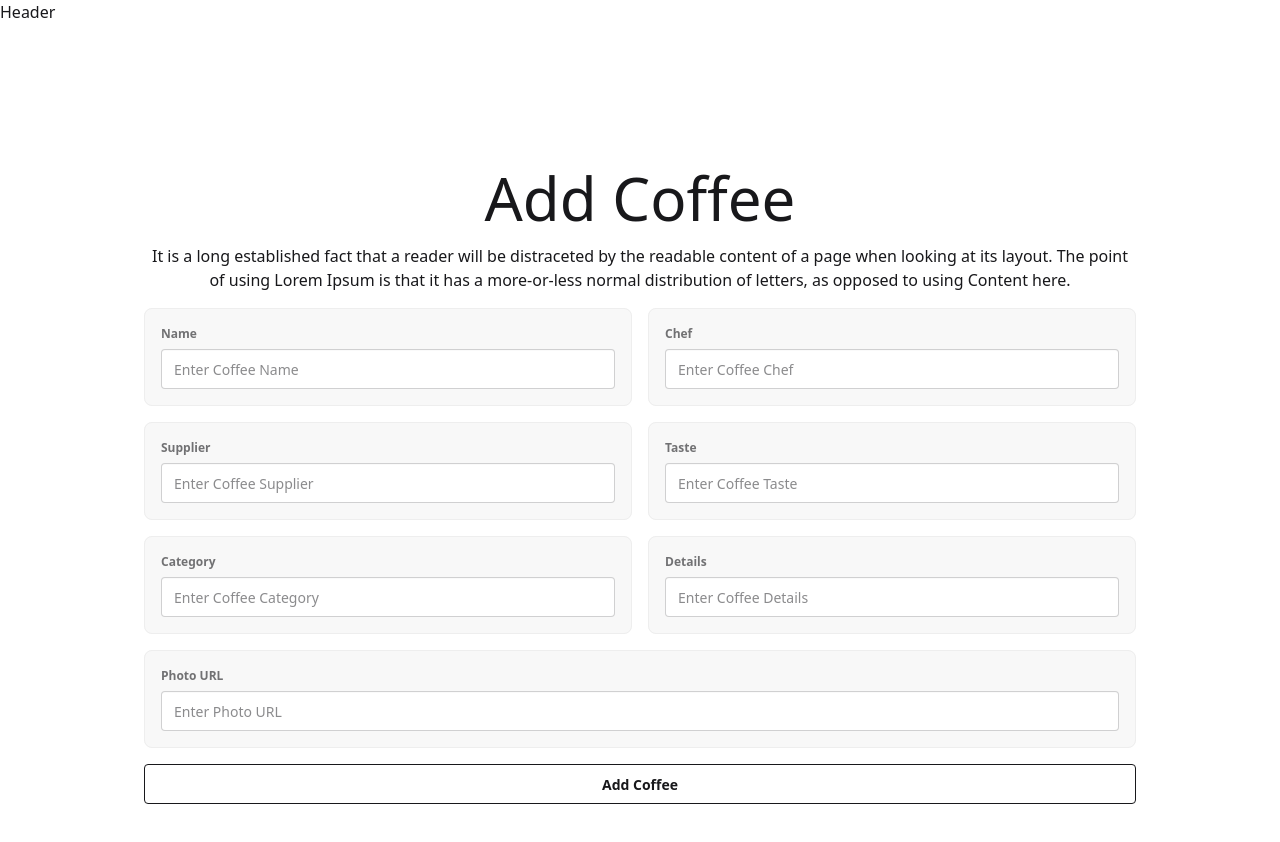
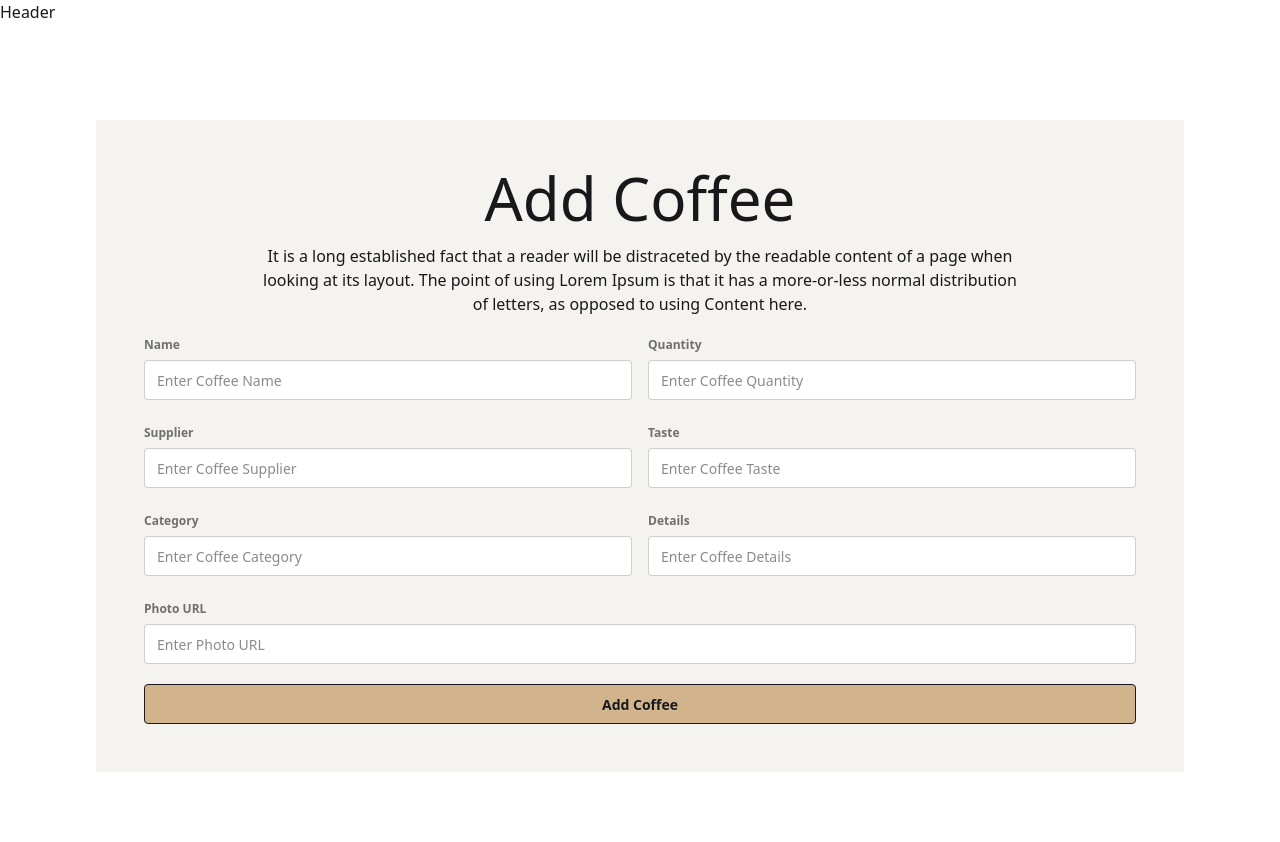
Before and after one commit to a1shuvo/coffee-store-app, a React (Vite) app in the folder coffee-store-client/: page /addCoffee in a window 1280 px wide. Shown: the top 842 px of the page. Built offline with nearby package versions, Linux system fonts and the light colour scheme.

Commit message:
Send Coffee data to the server and store in the mongodb database

```diff
--- a/coffee-store-client/src/components/AddCoffee.jsx
+++ b/coffee-store-client/src/components/AddCoffee.jsx
@@ -1,13 +1,26 @@
 const AddCoffee = () => {
   const handleAddCoffee = (e) => {
     e.preventDefault();
-    // const form = e.target;
+    const form = e.target;
+    const formData = new FormData(form);
+    const newCoffee = Object.fromEntries(formData.entries());
+
+    // Send coffee data to the db
+    fetch("http://localhost:3000/coffees", {
+      method: "POST",
+      headers: {
+        "content-type": "application/json",
+      },
+      body: JSON.stringify(newCoffee),
+    })
+      .then((res) => res.json())
+      .then((data) => console.log("After adding to db", data));
   };
   return (
     <div className="p-24">
-      <div className="p-12 text-center space-y-4">
+      <div className="p-12 text-center space-y-4 bg-[#F4F3F0]">
         <h1 className="text-6xl">Add Coffee</h1>
-        <p>
+        <p className="w-3xl mx-auto">
           It is a long established fact that a reader will be distraceted by the
           readable content of a page when looking at its layout. The point of
           using Lorem Ipsum is that it has a more-or-less normal distribution of
@@ -15,71 +28,75 @@ const AddCoffee = () => {
         </p>
         <form onSubmit={handleAddCoffee}>
           <div className="grid grid-cols-1 md:grid-cols-2 gap-4">
-            <fieldset className="fieldset bg-base-200 border-base-300 rounded-box border p-4">
+            <fieldset className="fieldset">
               <label className="label font-bold">Name</label>
               <input
                 type="text"
                 name="name"
-                className="input w-full"
+                className="input w-full focus:outline-none"
                 placeholder="Enter Coffee Name"
               />
             </fieldset>
-            <fieldset className="fieldset bg-base-200 border-base-300 rounded-box border p-4">
-              <label className="label font-bold">Chef</label>
+            <fieldset className="fieldset">
+              <label className="label font-bold">Quantity</label>
               <input
                 type="text"
-                name="chef"
-                className="input w-full"
-                placeholder="Enter Coffee Chef"
+                name="quantity"
+                className="input w-full focus:outline-none"
+                placeholder="Enter Coffee Quantity"
               />
             </fieldset>
-            <fieldset className="fieldset bg-base-200 border-base-300 rounded-box border p-4">
+            <fieldset className="fieldset">
               <label className="label font-bold">Supplier</label>
               <input
                 type="text"
                 name="supplier"
-                className="input w-full"
+                className="input w-full focus:outline-none"
                 placeholder="Enter Coffee Supplier"
               />
             </fieldset>
-            <fieldset className="fieldset bg-base-200 border-base-300 rounded-box border p-4">
+            <fieldset className="fieldset">
               <label className="label font-bold">Taste</label>
               <input
                 type="text"
                 name="taste"
-                className="input w-full"
+                className="input w-full focus:outline-none"
                 placeholder="Enter Coffee Taste"
               />
             </fieldset>
-            <fieldset className="fieldset bg-base-200 border-base-300 rounded-box border p-4">
+            <fieldset className="fieldset">
               <label className="label font-bold">Category</label>
               <input
                 type="text"
                 name="category"
-                className="input w-full"
+                className="input w-full focus:outline-none"
                 placeholder="Enter Coffee Category"
               />
             </fieldset>
-            <fieldset className="fieldset bg-base-200 border-base-300 rounded-box border p-4">
+            <fieldset className="fieldset">
               <label className="label font-bold">Details</label>
               <input
                 type="text"
                 name="details"
-                className="input w-full"
+                className="input w-full focus:outline-none"
                 placeholder="Enter Coffee Details"
               />
             </fieldset>
           </div>
-          <fieldset className="fieldset bg-base-200 border-base-300 rounded-box border p-4 my-4">
+          <fieldset className="fieldset my-4">
             <label className="label font-bold">Photo URL</label>
             <input
               type="text"
               name="photo"
-              className="input w-full"
+              className="input w-full focus:outline-none"
               placeholder="Enter Photo URL"
             />
           </fieldset>
-          <input className="btn w-full btn-outline" type="submit" value="Add Coffee" />
+          <input
+            className="btn w-full btn-outline bg-[#D2B48C]"
+            type="submit"
+            value="Add Coffee"
+          />
         </form>
       </div>
     </div>
```
Also changed, not shown: 1 other file (tests, documents, lock files or other folders).
